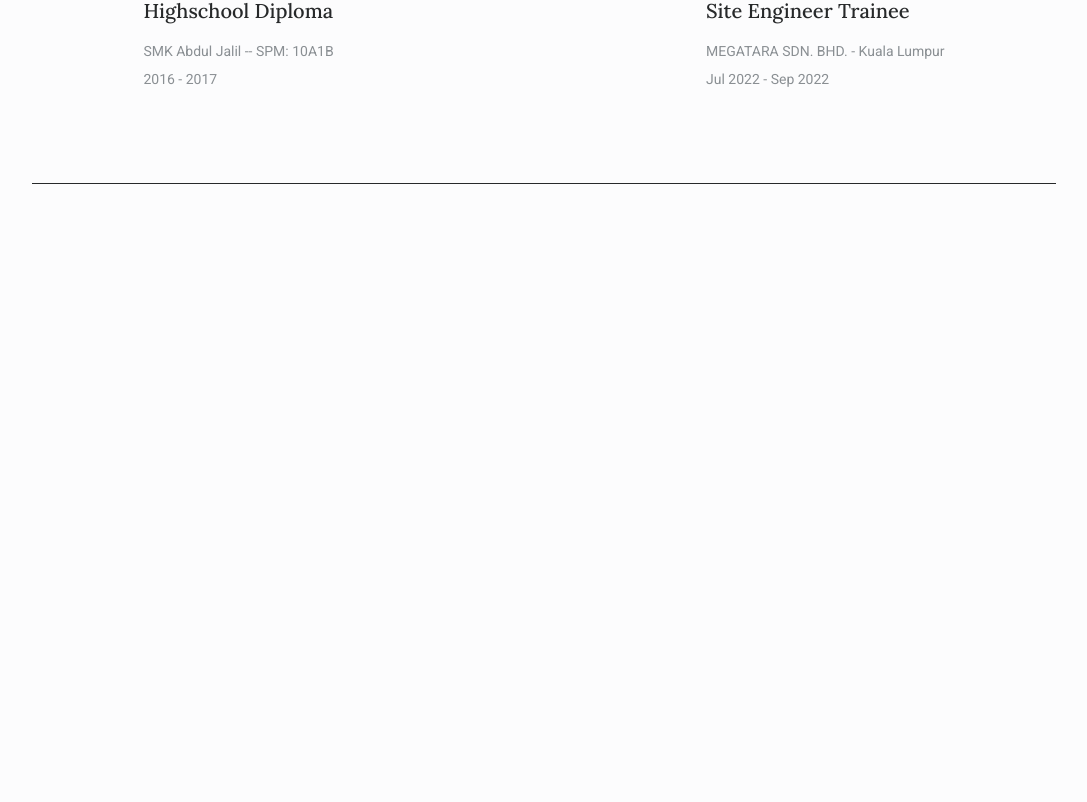
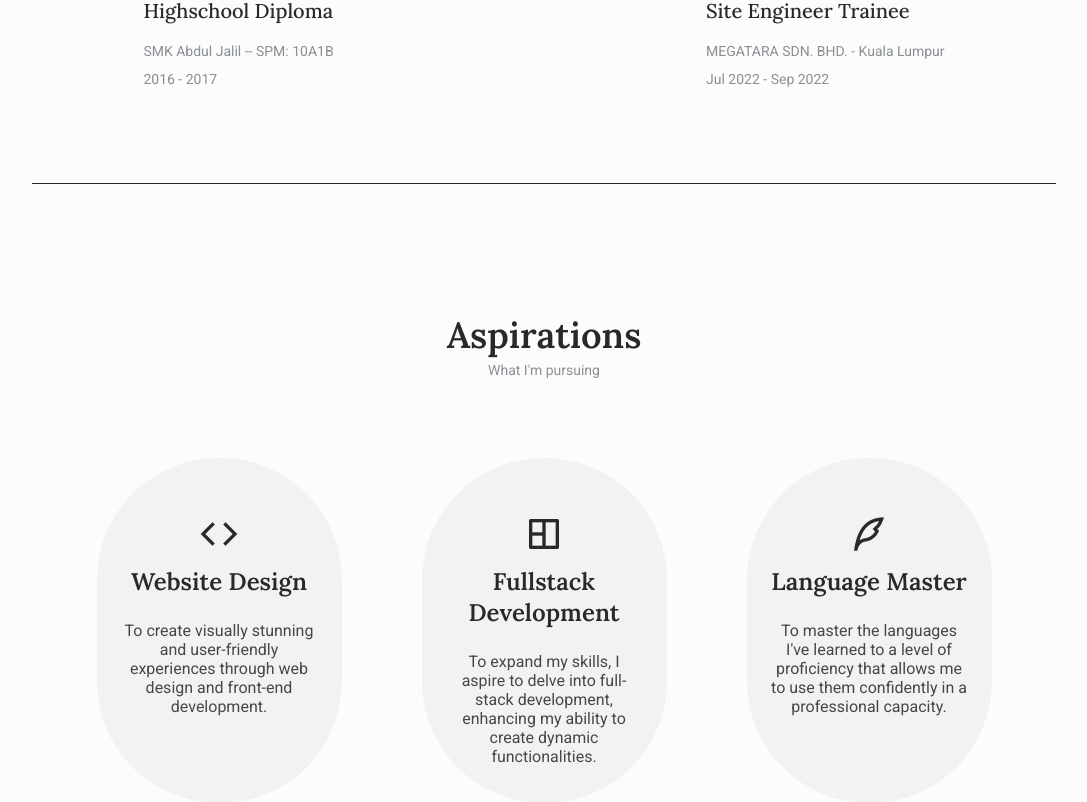
Before and after one commit to rulkimi/portfolio-vue, a Vue app: page /#/ in a window 1280 px wide. Shown: the part 2410-3212 px from the top of the page, without its empty margins (96-1183 px from the left). Before the commit the page ends 2594 px from the top, so only its background shows below. Built offline with nearby package versions, Linux system fonts and the light colour scheme.

Commit message:
added aspirations section

```diff
--- /dev/null
+++ b/src/components/sections/MyAspirations.vue
@@ -0,0 +1,44 @@
+<template>
+  <PageSection type="aspirations" title="Aspirations" subtitle="What I'm pursuing">
+    <div v-for="aspiration in aspirations" class="aspirations__card">
+      <i :class="aspiration.icon"></i>
+      <h2 class="aspirations__title">{{ aspiration.title }}</h2>
+      <p class="aspirations__description">
+        {{ aspiration.description }}
+      </p>
+      <div class="aspirations__border"></div>
+    </div>
+  </PageSection>
+</template>
+
+<script>
+import PageSection from '../templates/PageSection.vue';
+
+export default {
+  components: {
+    PageSection
+  },
+  data() {
+    return {
+      aspirations: [
+        {
+          title: 'Website Design',
+          icon: 'ri-code-line',
+          description: `To create visually stunning and user-friendly experiences
+                        through web design and front-end development.`
+        }, {
+          title: 'Fullstack Development',
+          icon: 'ri-layout-4-line',
+          description: `To expand my skills, I aspire to delve into full-stack development,
+                        enhancing my ability to create dynamic functionalities.`
+        }, {
+          title: 'Language Master',
+          icon: 'ri-quill-pen-line',
+          description: `To master the languages I've learned to a level of proficiency
+                        that allows me to use them confidently in a professional capacity.`
+        }
+      ]
+    }
+  }
+}
+</script>
--- a/src/views/HomeView.vue
+++ b/src/views/HomeView.vue
@@ -4,6 +4,7 @@
     <HomePage />
     <MySkills />
     <MyQualifications />
+    <MyAspirations />
   </main>
 </template>
 
@@ -12,6 +13,7 @@ import TheHeader from '@/components/sections/TheHeader.vue';
 import HomePage from '@/components/sections/HomePage.vue';
 import MySkills from '@/components/sections/MySkills.vue';
 import MyQualifications from '@/components/sections/MyQualifications.vue';
+import MyAspirations from '@/components/sections/MyAspirations.vue';
 
 export default {
   name: 'HomeView',
@@ -19,7 +21,8 @@ export default {
     TheHeader,
     HomePage,
     MySkills,
-    MyQualifications
+    MyQualifications,
+    MyAspirations
 }
 }
 </script>
```
